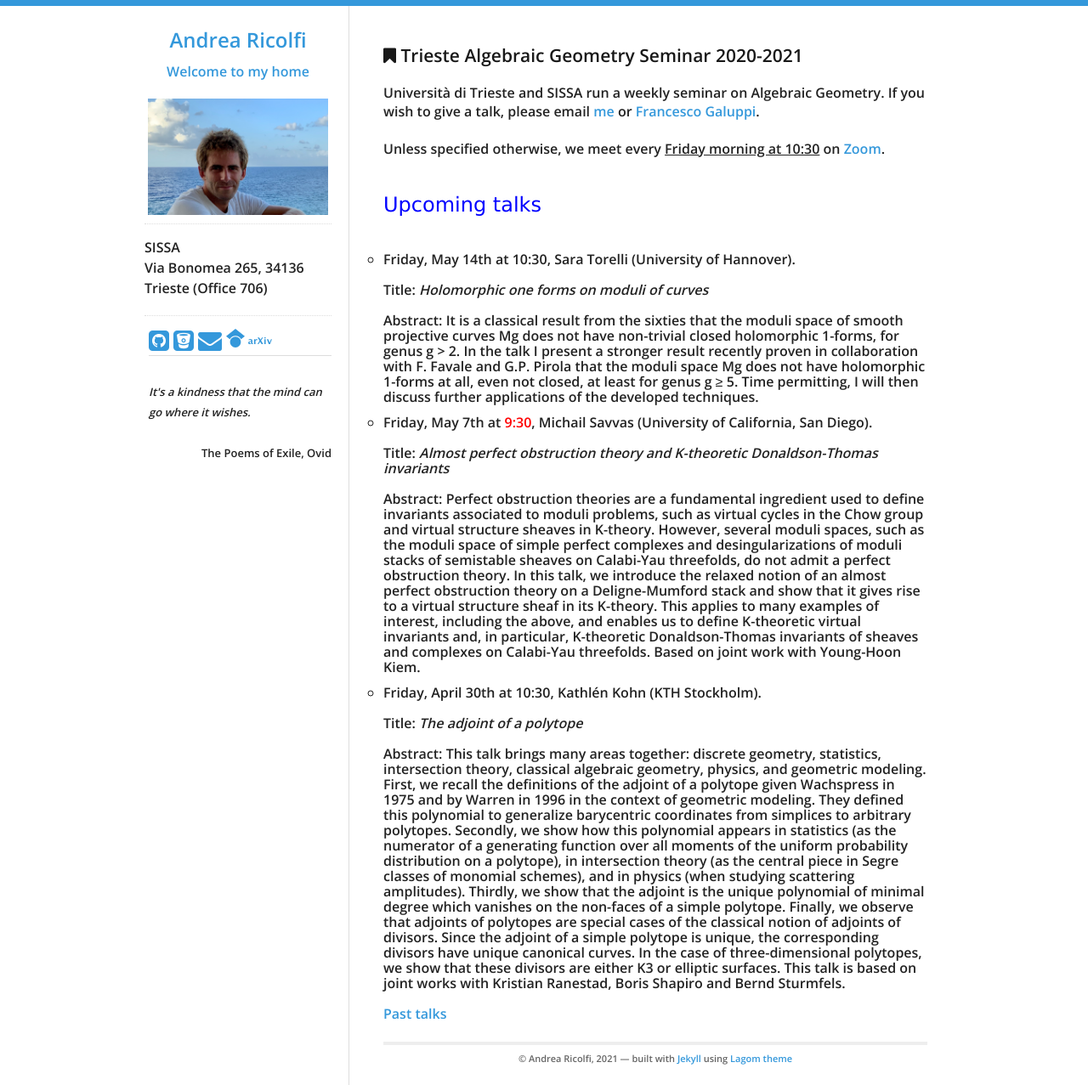
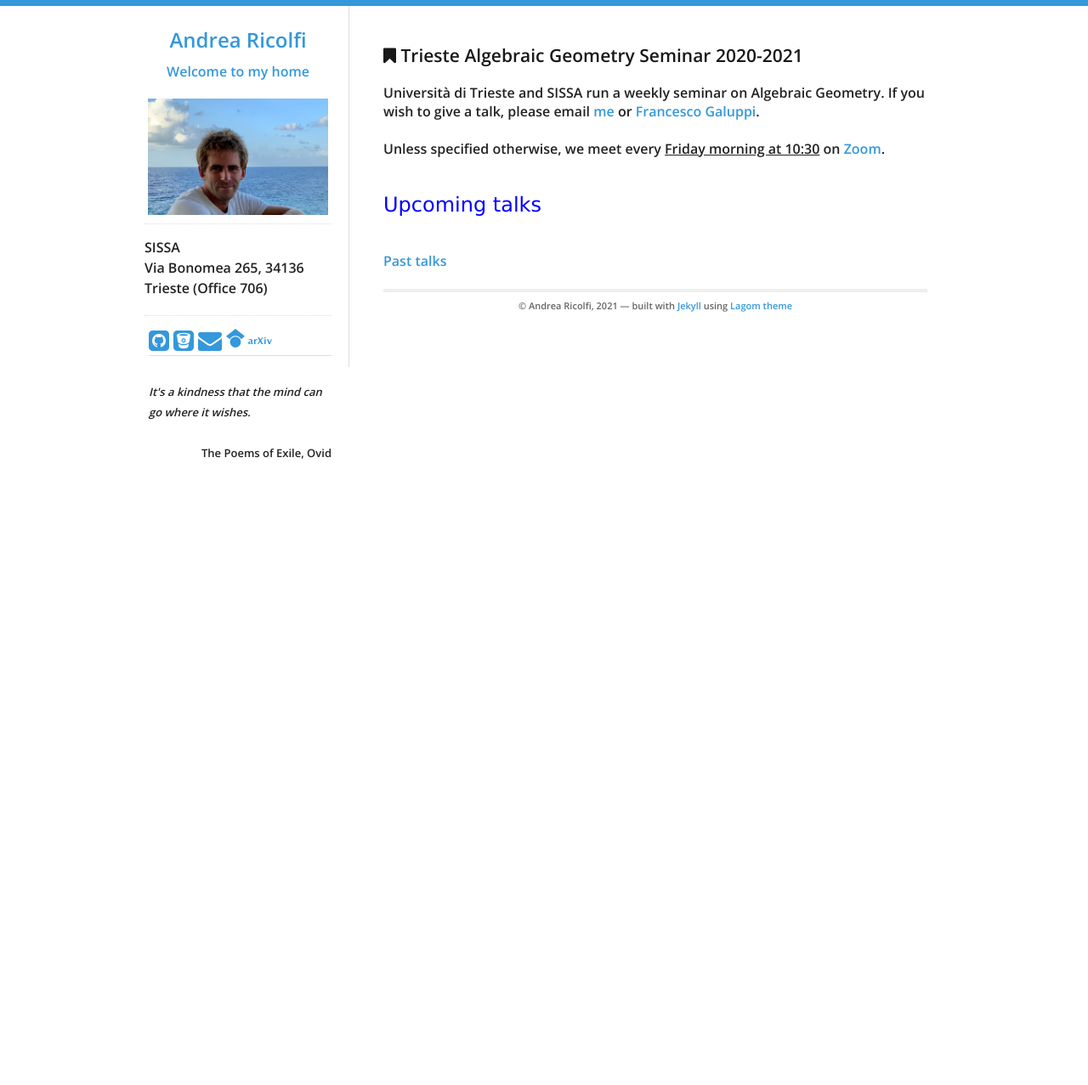
Before and after one commit to atricolfi/atricolfi.github.io, a Jekyll site: the page built from MATHEMATICS/AGseminar.html, in a window 1280 px wide. Shown: the whole page at 85% size. Built offline with Jekyll 4.4.1, drawn with Linux system fonts in a browser that asks for light colours; after the commit the page ends 907 px from its top, so only the background shows below that.

Commit message:
Update AGseminar.html

```diff
--- a/MATHEMATICS/AGseminar.html
+++ b/MATHEMATICS/AGseminar.html
@@ -25,57 +25,6 @@ Upcoming talks
   <ul style="list-style-type:circle">
 
 
-<li> Friday, May 14th at 10:30, Sara Torelli (University of Hannover).
-<br>
-  <br>
-Title: <em>Holomorphic one forms on moduli of curves</em>
-  <br>
-  <br>
-Abstract: It is a classical result from the sixties that the moduli space of smooth projective curves Mg
-  does not have non-trivial closed holomorphic 1-forms, for genus g > 2. In the talk I present a stronger
-  result recently proven in collaboration with F. Favale and G.P. Pirola that the moduli space Mg does
-  not have holomorphic 1-forms at all, even not closed, at least for genus g ≥ 5. Time permitting,
-  I will then discuss further applications of the developed techniques.
-</li>
-
-
- <li> Friday, May 7th at <font color="red">9:30</font>, Michail Savvas (University of California, San Diego).
-<br>
-  <br>
-Title: <em>Almost perfect obstruction theory and K-theoretic Donaldson-Thomas invariants</em>
-  <br>
-  <br>
-Abstract: Perfect obstruction theories are a fundamental ingredient used to define invariants associated to
-   moduli problems, such as virtual cycles in the Chow group and virtual structure sheaves in K-theory.
-   However, several moduli spaces, such as the moduli space of simple perfect complexes and desingularizations
-   of moduli stacks of semistable sheaves on Calabi-Yau threefolds, do not admit a perfect obstruction theory.
-   In this talk, we introduce the relaxed notion of an almost perfect obstruction theory on a Deligne-Mumford
-   stack and show that it gives rise to a virtual structure sheaf in its K-theory. This applies to many examples
-   of interest, including the above, and enables us to define K-theoretic virtual invariants and, in particular,
-   K-theoretic Donaldson-Thomas invariants of sheaves and complexes on Calabi-Yau threefolds. Based on joint work with Young-Hoon Kiem.
-</li>
-
-
-<li> Friday, April 30th at 10:30, Kathlén Kohn (KTH Stockholm).
-<br>
-  <br>
-Title: <em>The adjoint of a polytope</em>
-  <br>
-  <br>
-Abstract:  This talk brings many areas together: discrete geometry, statistics, intersection theory,
-  classical algebraic geometry, physics, and geometric modeling. First, we recall the definitions of the
-  adjoint of a polytope given Wachspress in 1975 and by Warren in 1996 in the context of geometric modeling.
-  They defined this polynomial to generalize barycentric coordinates from simplices to arbitrary polytopes.
-  Secondly, we show how this polynomial appears in statistics (as the numerator of a generating function over
-  all moments of the uniform probability distribution on a polytope), in intersection theory (as the central
-  piece in Segre classes of monomial schemes), and in physics (when studying scattering amplitudes).
-  Thirdly, we show that the adjoint is the unique polynomial of minimal degree which vanishes on the non-faces
-  of a simple polytope. Finally, we observe that adjoints of polytopes are special cases of the classical
-  notion of adjoints of divisors. Since the adjoint of a simple polytope is unique, the corresponding divisors
-  have unique canonical curves. In the case of three-dimensional polytopes, we show that these divisors
-  are either K3 or elliptic surfaces.
-This talk is based on joint works with Kristian Ranestad, Boris Shapiro and Bernd Sturmfels.
-</li>
 
 
 
```
